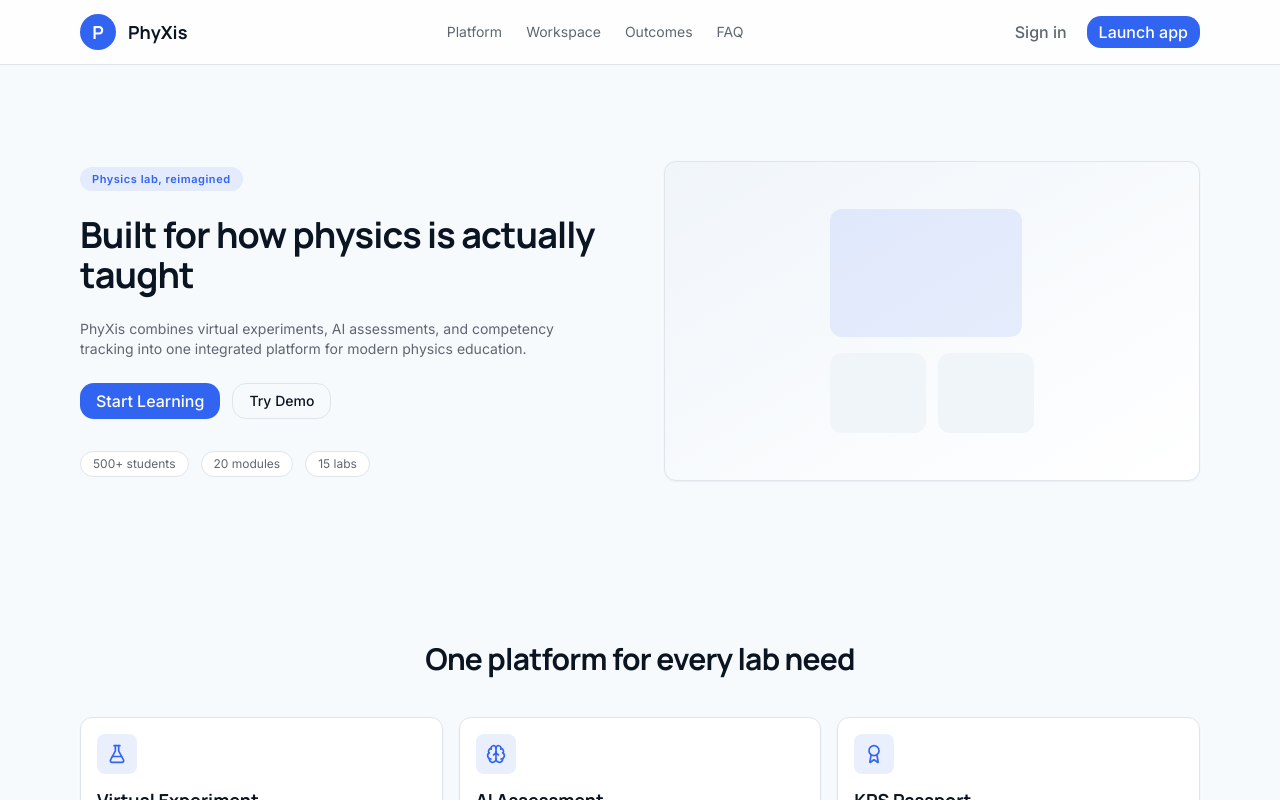
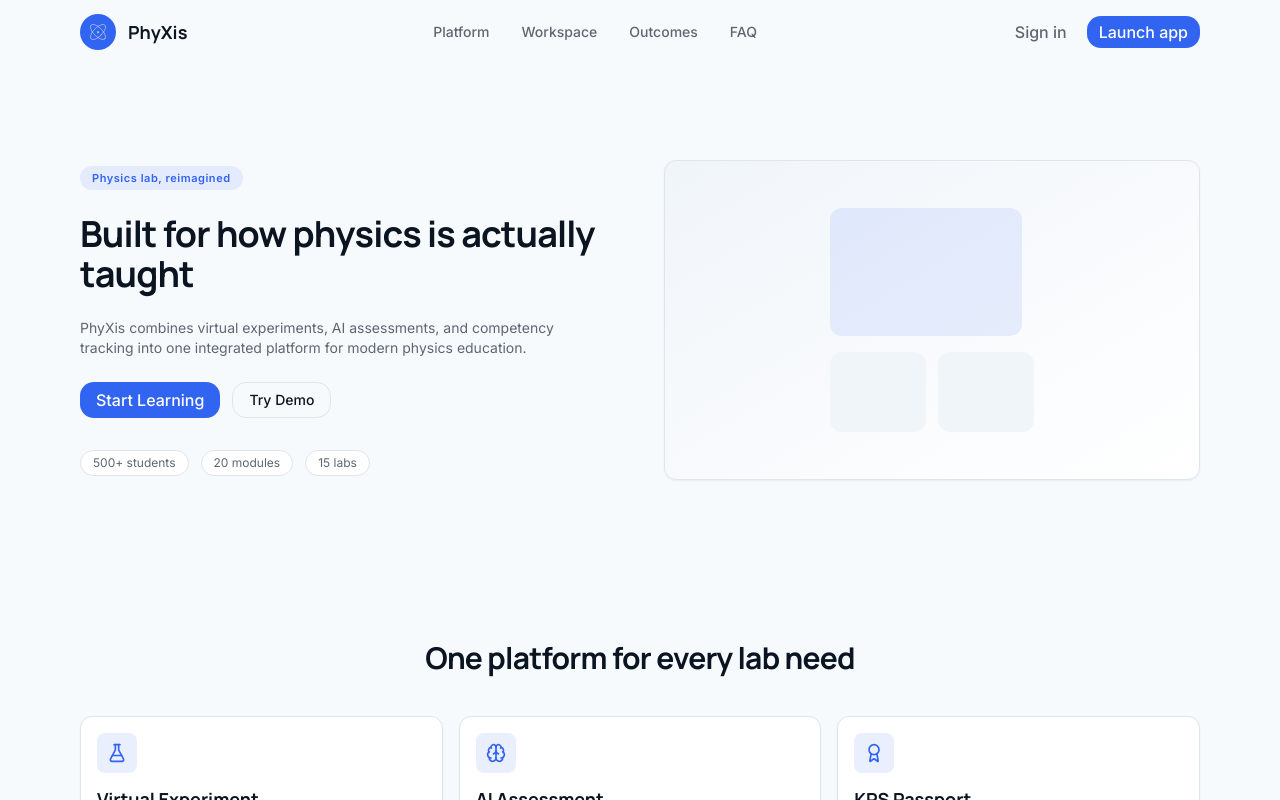
Before and after one commit to kemal-faza/phyxis, a Next.js app: page / in a window 1280 px wide. Shown: the top 800 px of the page. Built offline with nearby package versions, Linux system fonts and the light colour scheme.

Commit message:
feat: rebuild landing header with glassmorphism and Figma logo

```diff
--- a/features/landing/components/LandingHeader.tsx
+++ b/features/landing/components/LandingHeader.tsx
@@ -1,17 +1,18 @@
 import Link from 'next/link'
 import { Button } from '@/components/ui/Button'
+import { PhyXisLogo } from '@/components/icons/PhyXisLogo'
 
 export function LandingHeader() {
   return (
-    <header className="sticky top-0 z-50 border-b border-border bg-card/80 backdrop-blur">
-      <div className="mx-auto flex h-16 max-w-6xl items-center justify-between px-4">
+    <header className="sticky top-0 z-50 bg-background/85 backdrop-blur">
+      <div className="mx-auto flex h-16 max-w-7xl items-center justify-between px-4 md:px-8 lg:px-12 xl:px-20">
         <div className="flex items-center gap-3">
-          <div className="flex h-9 w-9 items-center justify-center rounded-logo bg-primary text-primary-foreground font-heading text-headline-sm">
-            P
+          <div className="flex h-9 w-9 items-center justify-center rounded-full bg-primary text-primary-foreground">
+            <PhyXisLogo size={20} />
           </div>
-          <span className="font-heading text-headline-sm text-foreground">PhyXis</span>
+          <span className="font-heading text-headline-sm font-bold text-foreground">PhyXis</span>
         </div>
-        <nav className="hidden items-center gap-6 text-body text-muted md:flex">
+        <nav className="hidden items-center gap-8 text-sm font-medium text-muted md:flex">
           <Link href="#platform" className="hover:text-foreground">Platform</Link>
           <Link href="#workspace" className="hover:text-foreground">Workspace</Link>
           <Link href="#outcomes" className="hover:text-foreground">Outcomes</Link>
```
Also changed, not shown: 1 other file (tests, documents, lock files or other folders).
